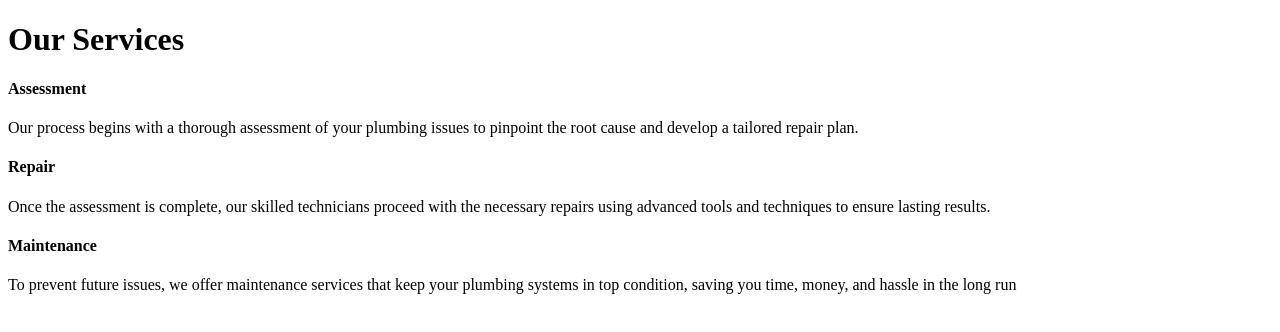
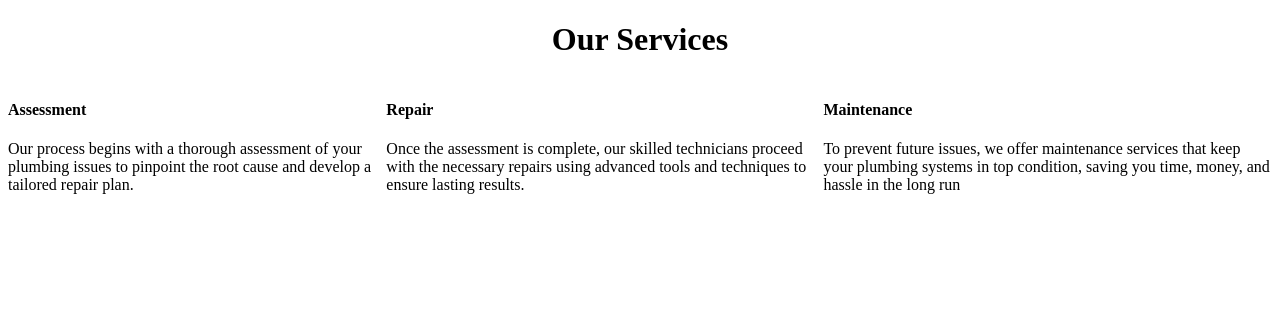
Before and after one commit to Pematsewang/Qfix-inc, a plain HTML site: page services.html in a window 1280 px wide. Drawn offline with Linux system fonts and the light colour scheme.

Commit message:
changed index css class names along with fixed services outline

```diff
--- a/css/style.css
+++ b/css/style.css
@@ -1,14 +1,6 @@
 
-
-
-
-
-
-.container {
-
+.index-container {
 display: flex;
-
-
 }
 .options {
     margin-left: auto;
@@ -35,3 +27,11 @@ display: flex;
 .about {
 text-align: center;
 }
+
+.service-title {
+    text-align: center;
+}
+.services{
+    display: flex;
+
+}
--- a/services.html
+++ b/services.html
@@ -1,26 +1,38 @@
 <!DOCTYPE html>
 <html>
   <head>
+    <meta charset="UTF-8" />
     <title>Our services</title>
+    <link rel="stylesheet" href="css/style.css" />
   </head>
   <body>
-    <h1>Our Services</h1>
+    <h1 class="service-title">Our Services</h1>
+    <div class="services">
+      <div class="service">
         <h4>Assessment</h4>
         <p>
-      Our process begins with a thorough assessment of your plumbing issues to
-      pinpoint the root cause and develop a tailored repair plan.
+          Our process begins with a thorough assessment of your plumbing issues
+          to pinpoint the root cause and develop a tailored repair plan.
         </p>
+      </div>
+
+      <div class="service">
         <h4>Repair</h4>
         <p>
-      Once the assessment is complete, our skilled technicians proceed with the
-      necessary repairs using advanced tools and techniques to ensure lasting
-      results.
+          Once the assessment is complete, our skilled technicians proceed with
+          the necessary repairs using advanced tools and techniques to ensure
+          lasting results.
         </p>
+      </div>
+
+      <div class="service">
         <h4>Maintenance</h4>
         <p>
           To prevent future issues, we offer maintenance services that keep your
-      plumbing systems in top condition, saving you time, money, and hassle in
-      the long run
+          plumbing systems in top condition, saving you time, money, and hassle
+          in the long run
         </p>
+      </div>
+    </div>
   </body>
 </html>
```
Also changed, not shown: index.html (+2 -2 lines). Lines whose indentation alone changed are shown as unchanged.
